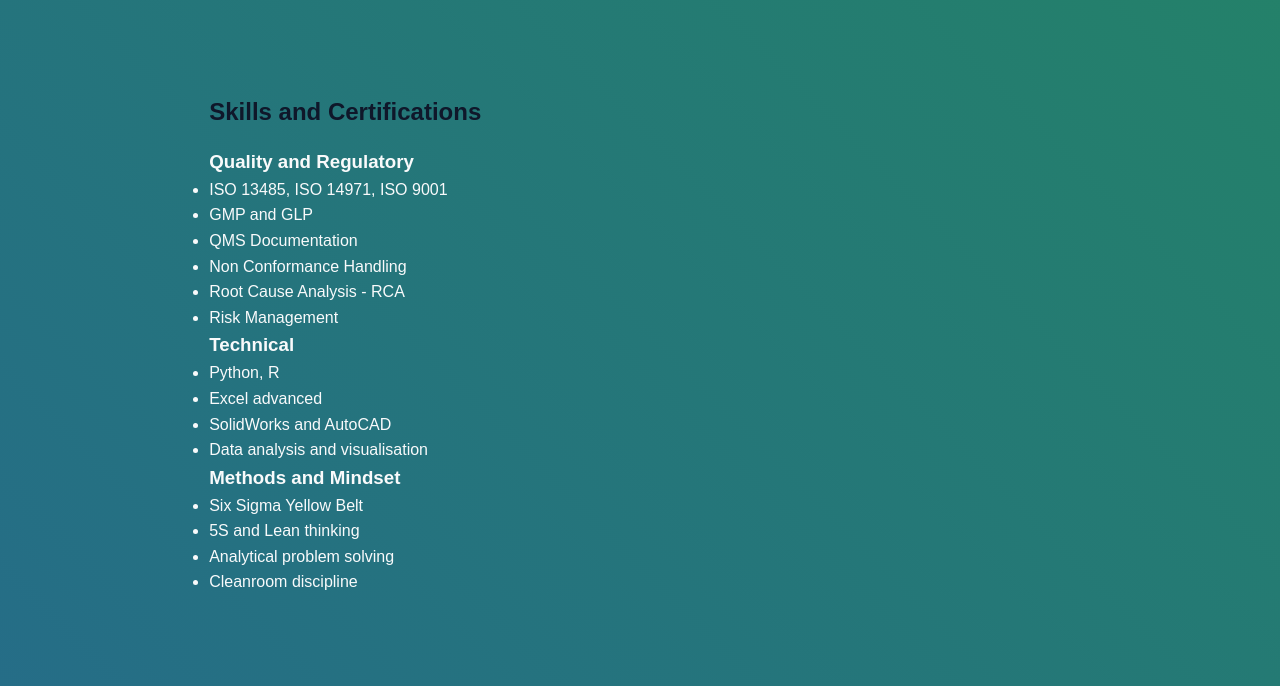
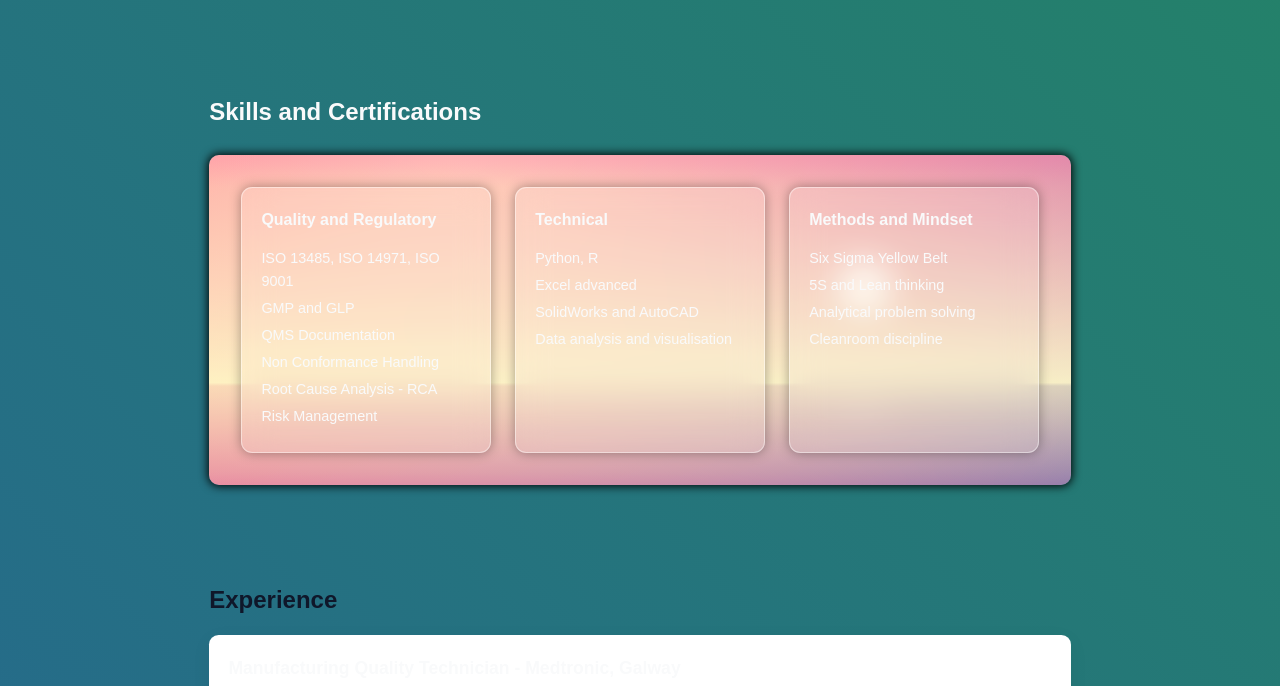
Before and after one commit to VnAxle/averinquality, a plain HTML site: page index.html in a window 1280 px wide. Shown: the part 1185-1871 px from the top of the page. Drawn offline with Linux system fonts and the light colour scheme.

Commit message:
Update style.css

```diff
--- a/style.css
+++ b/style.css
@@ -4,44 +4,50 @@
   box-sizing: border-box;
 }
 
-/* GRID BACKGROUND */
+/* PAGE BACKGROUND -------------------------------------------------------- */
 body {
   font-family: Arial, sans-serif;
   color: #f9fafb;
   line-height: 1.6;
 
-  /* New gradient background */
- background: linear-gradient(45deg, #266396, #238d58);
-
-
+  /* Gradient background */
+  background: linear-gradient(45deg, #266396, #238d58);
   min-height: 100vh;
   position: relative;
   overflow-x: hidden;
 }
 
-/* Pattern overlay on entire page */
+/* Grid pattern overlay */
 body::before {
   content: "";
   position: fixed;
-  top: 0;
-  left: 0;
-  width: 100%;
-  height: 100%;
+  inset: 0;
   background-image:
-      linear-gradient(90deg, rgba(255, 255, 255, 0.1) 1px, transparent 1px),
-      linear-gradient(rgba(255, 255, 255, 0.1) 1px, transparent 1px);
+    linear-gradient(90deg, rgba(255, 255, 255, 0.1) 1px, transparent 1px),
+    linear-gradient(rgba(255, 255, 255, 0.1) 1px, transparent 1px);
   background-size: 20px 20px;
   pointer-events: none;
   z-index: -1;
 }
 
-
+/* LAYOUT ------------------------------------------------------------------ */
 .container {
   max-width: 900px;
   margin: 0 auto;
   padding: 0 1.2rem;
 }
 
+.section {
+  padding: 3rem 0;
+}
+
+.section h2 {
+  margin-bottom: 1rem;
+  font-size: 1.5rem;
+  color: #0f172a;
+}
+
+/* HERO -------------------------------------------------------------------- */
 .hero {
   background: #0f172a;
   color: white;
@@ -85,48 +91,7 @@ body::before {
   color: white;
 }
 
-.section {
-  padding: 3rem 0;
-}
-
-.section h2 {
-  margin-bottom: 1rem;
-  font-size: 1.5rem;
-  color: #0f172a;
-}
-
-.grid-3 {
-  display: grid;
-  grid-template-columns: repeat(auto-fit, minmax(230px, 1fr));
-  gap: 1.5rem;
-}
-
-.card {
-  background: white;
-  padding: 1.2rem;
-  border-radius: 0.6rem;
-  box-shadow: 0 5px 20px rgba(0,0,0,0.05);
-  margin-bottom: 1rem;
-}
-
-.card h3 {
-  font-size: 1.1rem;
-  margin-bottom: 0.4rem;
-}
-
-.meta {
-  font-size: 0.85rem;
-  color: #6b7280;
-  margin-bottom: 0.7rem;
-}
-
-.footer {
-  text-align: center;
-  padding: 2rem 0;
-  font-size: 0.85rem;
-  color: #6b7280;
-}
-/* Glass effect for About section */
+/* ABOUT GLASS PANEL ------------------------------------------------------ */
 .glass-about {
   padding: 2rem;
   background-color: rgba(255, 255, 255, 0.074);
@@ -136,7 +101,6 @@ body::before {
   border-radius: 0.7rem;
   margin-top: 2rem;
   box-shadow: 0 0 20px rgba(0, 0, 0, 0.25);
-
   transition: 0.3s ease;
 }
 
@@ -146,9 +110,7 @@ body::before {
   transform: translateY(-2px);
 }
 
-
-/* Glass "Profile Highlights" section --------------------------------------- */
-
+/* GLASS PROFILE HIGHLIGHTS ----------------------------------------------- */
 .glass-wrapper {
   position: relative;
   color: #f9fafb;
@@ -183,7 +145,7 @@ body::before {
   color: #f9fafb;
 }
 
-/* Grid of 4 cards: 2 top, 2 bottom */
+/* Grid of 4 glass cards: 2 top, 2 bottom */
 .glass-grid {
   display: grid;
   grid-template-columns: repeat(2, minmax(0, 1fr));
@@ -191,10 +153,9 @@ body::before {
   margin-top: 1.5rem;
 }
 
-/* Glass card */
 .glass-card {
   width: 100%;
-  max-width: 380px;   /* ≈2/5 page inside 900px container */
+  max-width: 380px;
   min-height: 220px;
   margin: 0 auto;
 
@@ -218,9 +179,115 @@ body::before {
   transform: translateY(-2px);
 }
 
-/* Stack on mobile */
+/* SKILLS SECTION - BIG GRADIENT SHELL + SMALL GLASS BOXES ---------------- */
+#skills h2 {
+  color: #f9fafb;
+}
+
+/* Big gradient shell for Skills section */
+.skills-shell {
+  width: 100%;
+  max-width: 900px;
+  margin: 1.5rem auto 0;
+  padding: 2rem;
+  border-radius: 10px;
+
+  background: radial-gradient(ellipse farthest-side at 76% 77%, rgba(245, 228, 212, 0.25) 4%, rgba(255, 255, 255, 0) calc(4% + 1px)),
+              radial-gradient(circle at 76% 40%, #fef6ec 4%, rgba(255, 255, 255, 0) 4.18%),
+              linear-gradient(135deg, #ff0000 0%, #000036 100%),
+              radial-gradient(ellipse at 28% 0%, #ffcfac 0%, rgba(98, 149, 144, 0.5) 100%),
+              linear-gradient(180deg, #cd6e8a 0%, #f5eab0 69%, #d6c8a2 70%, #a2758d 100%);
+  background-blend-mode: normal, normal, screen, overlay, normal;
+
+  box-shadow: 0px 0px 10px 1px #000000;
+}
+
+.skills-grid {
+  display: grid;
+  grid-template-columns: repeat(3, minmax(0, 1fr));
+  gap: 1.5rem;
+}
+
+.skills-glass {
+  background-color: rgba(255, 255, 255, 0.12);
+  border: 1px solid rgba(255, 255, 255, 0.45);
+  backdrop-filter: blur(16px);
+  -webkit-backdrop-filter: blur(16px);
+  border-radius: 0.7rem;
+  padding: 1.2rem;
+  color: #f9fafb;
+  box-shadow: 0 0 12px rgba(0, 0, 0, 0.35);
+
+  display: flex;
+  flex-direction: column;
+  gap: 0.5rem;
+}
+
+.skills-glass h3 {
+  font-size: 1rem;
+  margin-bottom: 0.4rem;
+}
+
+.skills-glass ul {
+  list-style: none;
+  padding-left: 0;
+  margin: 0;
+  font-size: 0.9rem;
+}
+
+.skills-glass ul li {
+  margin-bottom: 0.25rem;
+}
+
+/* EXPERIENCE CARDS -------------------------------------------------------- */
+.grid-3 {
+  display: grid;
+  grid-template-columns: repeat(auto-fit, minmax(230px, 1fr));
+  gap: 1.5rem;
+}
+
+.card {
+  background: white;
+  padding: 1.2rem;
+  border-radius: 0.6rem;
+  box-shadow: 0 5px 20px rgba(0,0,0,0.05);
+  margin-bottom: 1rem;
+}
+
+.card h3 {
+  font-size: 1.1rem;
+  margin-bottom: 0.4rem;
+}
+
+.meta {
+  font-size: 0.85rem;
+  color: #6b7280;
+  margin-bottom: 0.7rem;
+}
+
+/* FOOTER ------------------------------------------------------------------ */
+.footer {
+  text-align: center;
+  padding: 2rem 0;
+  font-size: 0.85rem;
+  color: #e5e7eb;
+}
+
+/* RESPONSIVE ------------------------------------------------------------- */
+@media (max-width: 900px) {
+  .skills-grid {
+    grid-template-columns: repeat(2, minmax(0, 1fr));
+  }
+}
+
 @media (max-width: 700px) {
   .glass-grid {
     grid-template-columns: 1fr;
   }
 }
+
+@media (max-width: 600px) {
+  .skills-grid {
+    grid-template-columns: 1fr;
+  }
+}
```
